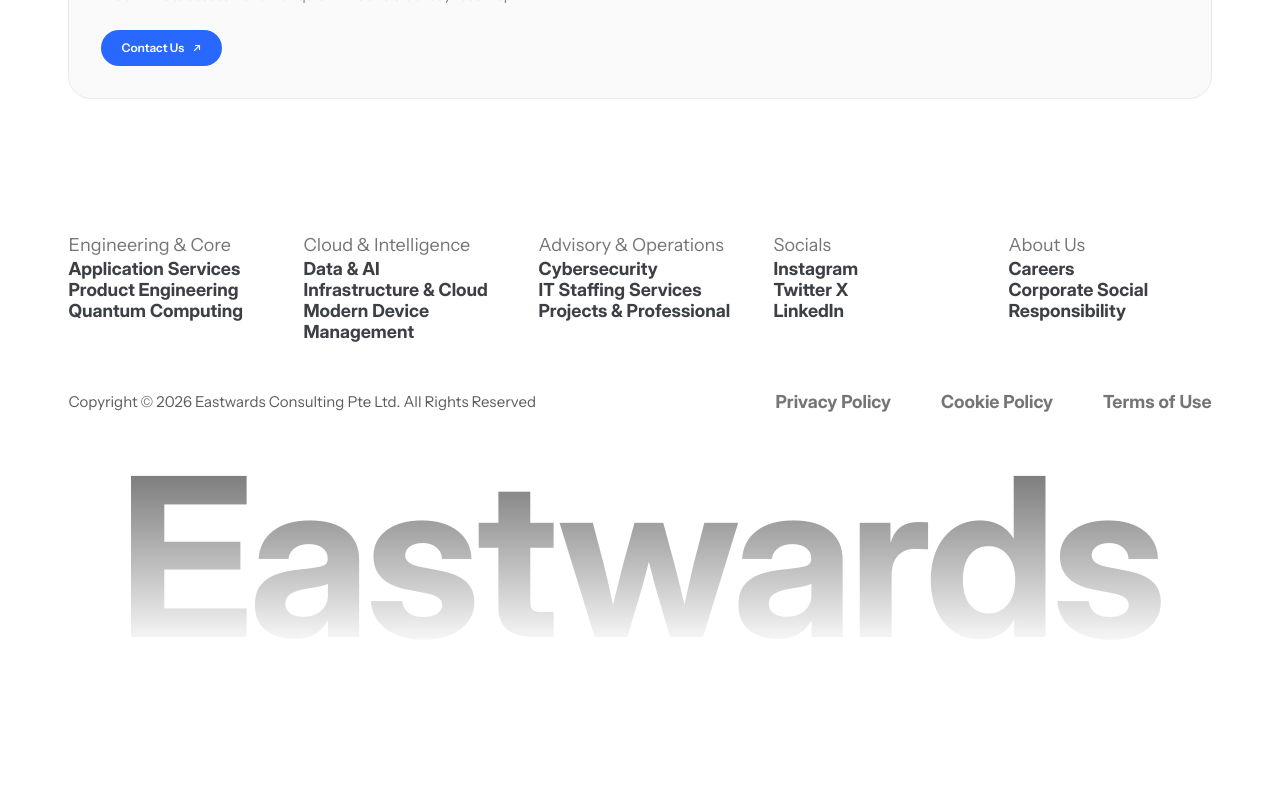
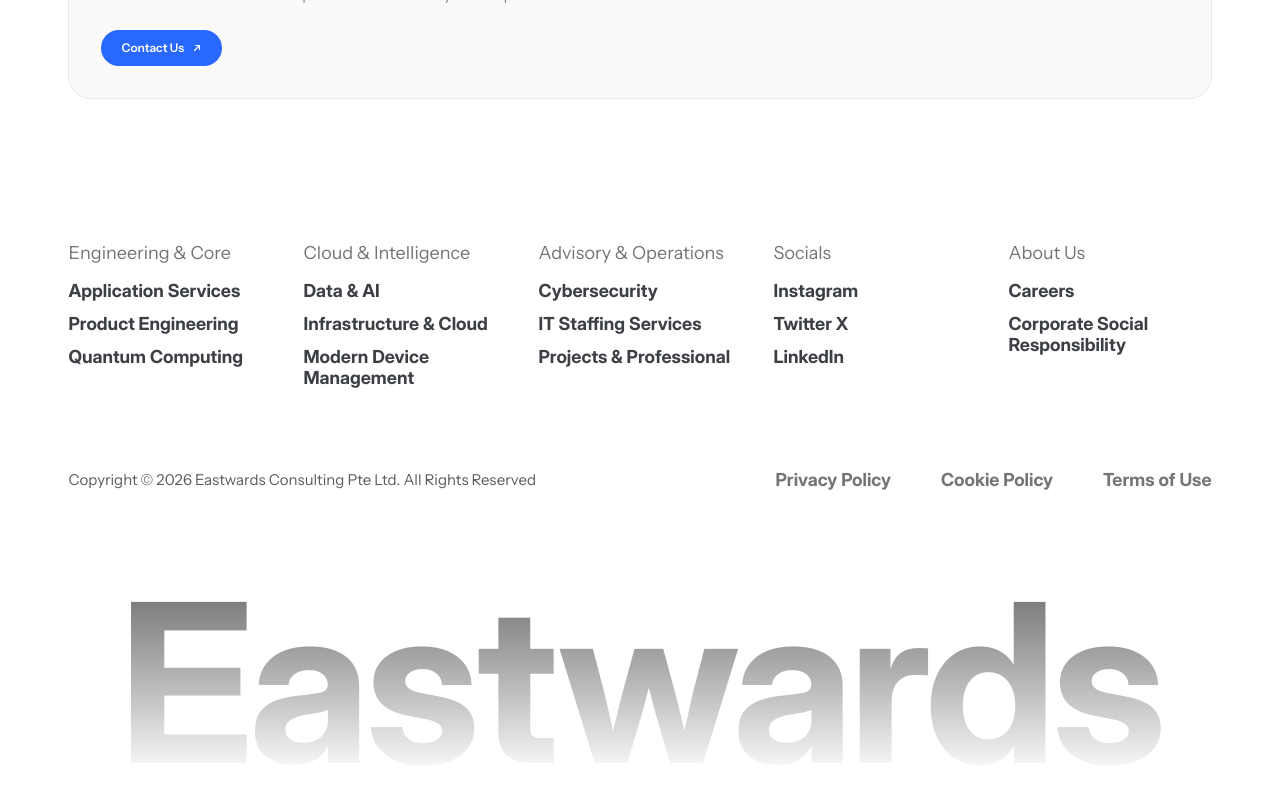
Before and after one commit to wajiha-kulsum/eastwards, a Next.js app: page /about in a window 1280 px wide. Shown: the part 2090-2890 px from the top of the page. Before the commit the page ends 2780 px from the top, so only its background shows below. Built offline with nearby package versions, Linux system fonts and the light colour scheme.

Commit message:
Loosen footer spacing: airy link columns and bigger block gaps

```diff
--- a/components/Footer.tsx
+++ b/components/Footer.tsx
@@ -8,8 +8,8 @@ import { footer } from "@/lib/content";
 
 export function Footer() {
   return (
-    <footer className="relative mx-auto mt-16 w-full max-w-[1720px] px-6 pt-2 sm:px-10 lg:px-[5.35%]">
-      <div className="grid grid-cols-2 gap-8 sm:grid-cols-3 md:grid-cols-5">
+    <footer className="relative mx-auto mt-16 w-full max-w-[1720px] px-6 pt-4 sm:px-10 lg:px-[5.35%]">
+      <div className="grid grid-cols-2 gap-x-6 gap-y-10 sm:grid-cols-3 sm:gap-x-10 md:grid-cols-5 md:gap-x-8">
         {footer.columns.map((column) => (
           <nav
             key={column.title}
@@ -17,7 +17,7 @@ export function Footer() {
             className="text-[13px] leading-[17px] md:text-[18px] md:leading-[21px]"
           >
             <p className="text-body">{column.title}</p>
-            <ul className="mt-0.5 font-display font-semibold text-ink">
+            <ul className="mt-3 space-y-2.5 font-display font-semibold text-ink md:mt-4 md:space-y-3">
               {column.links.map((link) => (
                 <li key={link}>
                   <a
@@ -33,7 +33,7 @@ export function Footer() {
         ))}
       </div>
 
-      <div className="mt-12 flex flex-col gap-3 text-[12px] text-subtle sm:flex-row sm:items-center sm:justify-between">
+      <div className="mt-16 flex flex-col gap-3 text-[12px] text-subtle sm:flex-row sm:items-center sm:justify-between sm:mt-20">
         <p className="text-[11px] leading-[18px] sm:text-[15px]">
           {footer.copyright}
         </p>
@@ -55,7 +55,7 @@ export function Footer() {
           (paper: 1480/1728) and it never crops at the viewport edges. */}
       <p
         aria-hidden="true"
-        className="mt-12 select-none bg-gradient-to-b from-body to-white bg-clip-text text-center font-display text-[clamp(4rem,17.3vw,18.75rem)] font-bold leading-[0.85] tracking-tight text-transparent"
+        className="mt-16 select-none bg-gradient-to-b from-body to-white bg-clip-text text-center font-display text-[clamp(4rem,17.3vw,18.75rem)] font-bold leading-[0.85] tracking-tight text-transparent sm:mt-24"
       >
         {footer.wordmark}
       </p>
```
